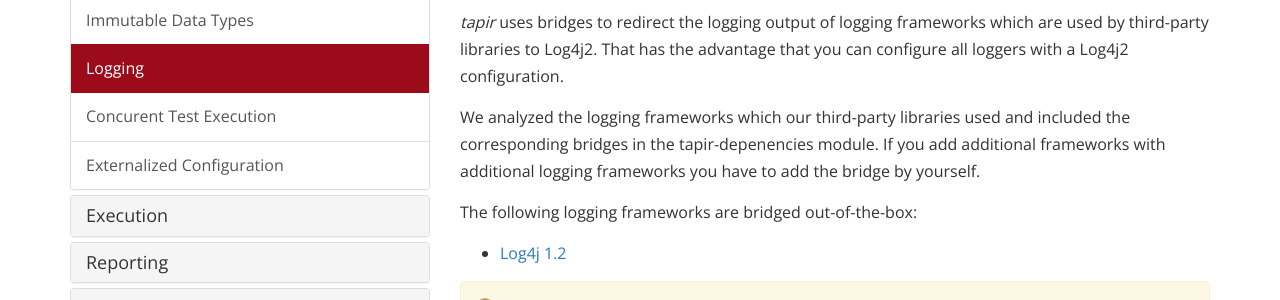
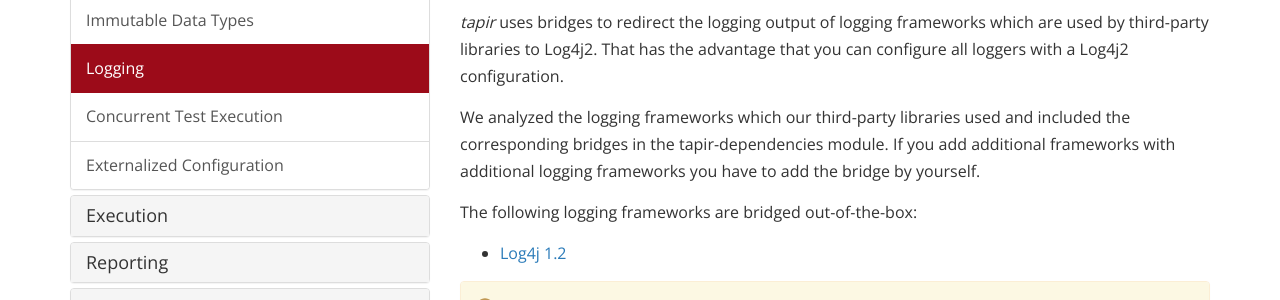
Before and after one commit to tapir-test/tapir-website, a Jekyll site: the page built from _docs/usingtapir/Logging.md, in a window 1280 px wide and 900 px high, scrolled down 640 px. Shown: the part 155-455 px from the top of the window. Built offline with Jekyll 4.4.1, drawn with Linux system fonts in a browser that asks for light colours; nearby versions of some CDN libraries; comment, search, counter and statistics services are not loaded.

Commit message:
Corrected some typos.
Signed-off-by: Nils Christian Ehmke <nils-christian.ehmke@bmiag.de>

```diff
--- a/_docs/usingtapir/Concurrent_Test_Execution.md
+++ b/_docs/usingtapir/Concurrent_Test_Execution.md
@@ -1,5 +1,5 @@
 ---
-title: Concurent Test Execution
+title: Concurrent Test Execution
 description: tapir tests can optionally executed in parallel.
 permalink: /docs/usingtapir/concurrency/
 ---
--- a/_docs/usingtapir/Logging.md
+++ b/_docs/usingtapir/Logging.md
@@ -41,7 +41,7 @@ advantage that you can configure all loggers with a Log4j2
 configuration.
 
 We analyzed the logging frameworks which our third-party libraries used
-and included the corresponding bridges in the tapir-depenencies module.
+and included the corresponding bridges in the tapir-dependencies module.
 If you add additional frameworks with additional logging frameworks you
 have to add the bridge by yourself.
 
```
Also changed, not shown: _docs/usingtapir/Assertions.md (+1 -1 lines), _docs/usingtapir/Immutable_Data_Types.md (+1 -1 lines).
